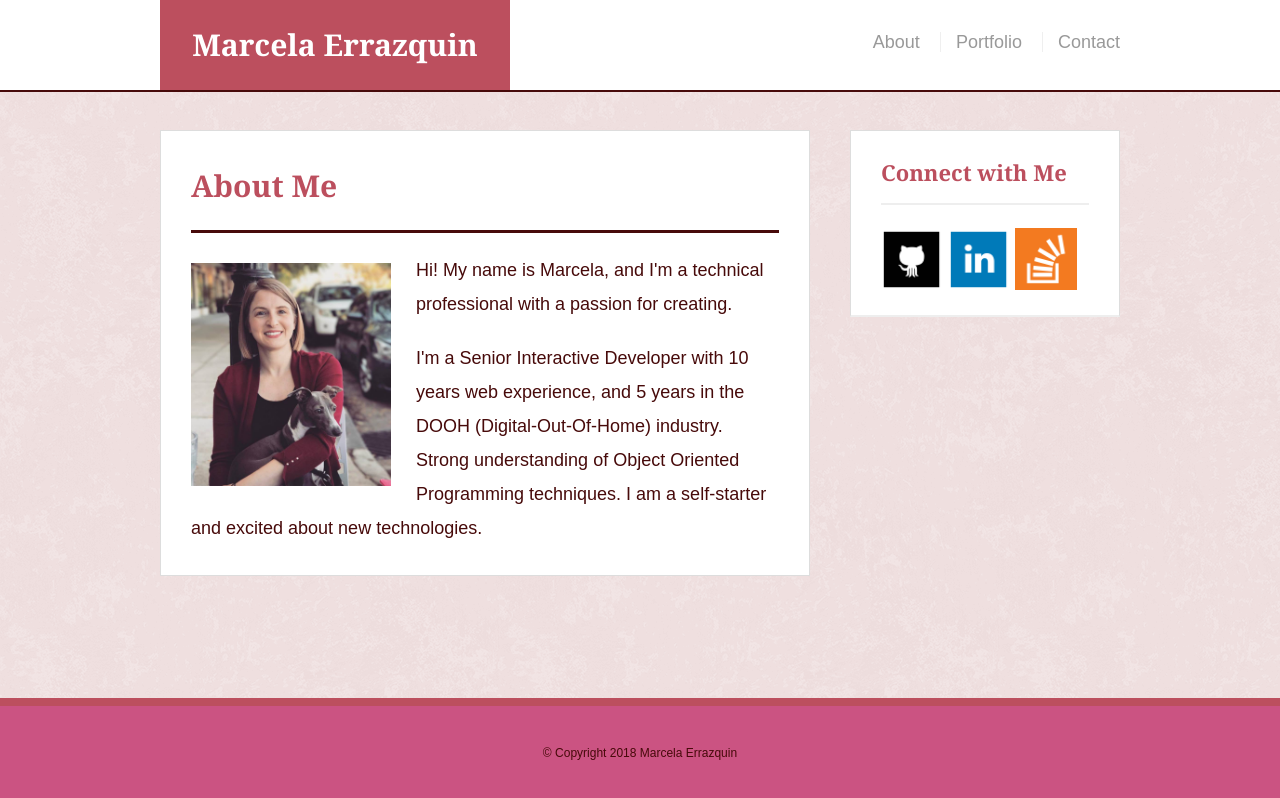
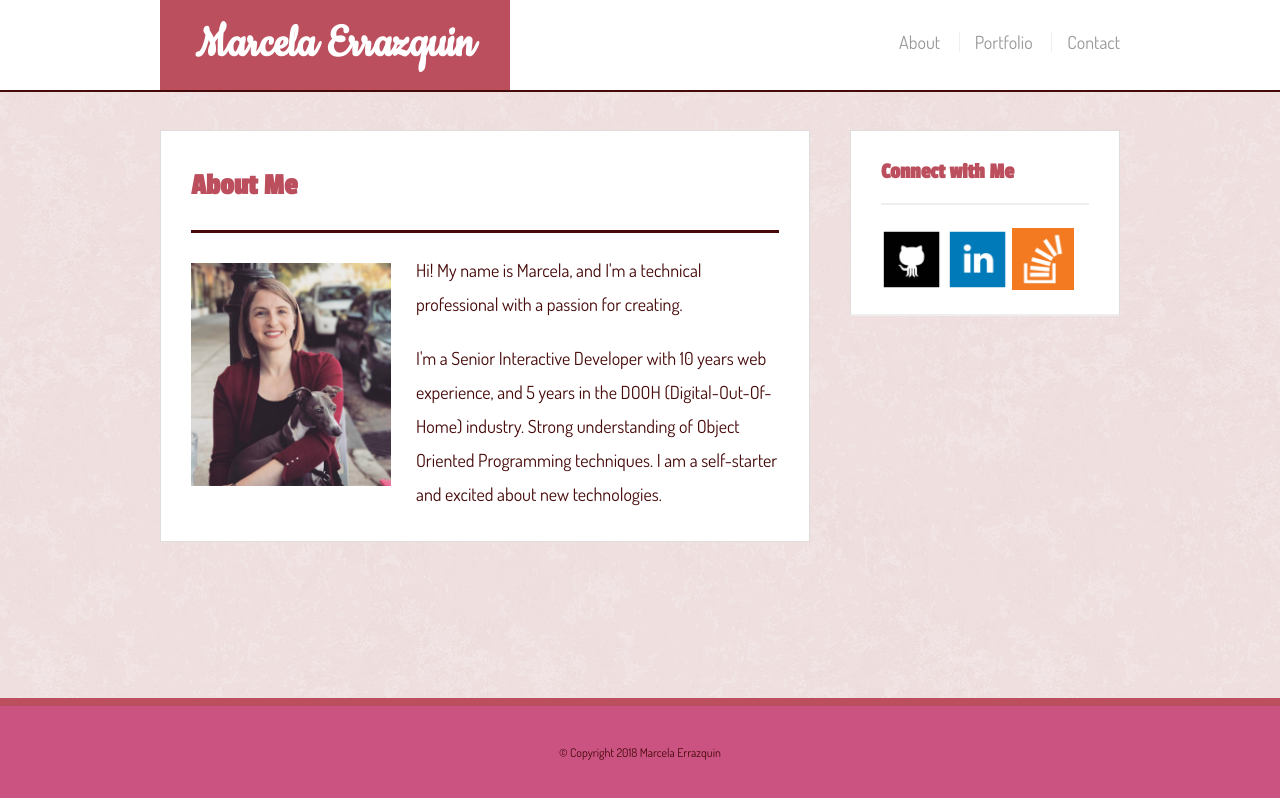
Before and after one commit to merrazquin/Basic_Portfolio, a plain HTML site: page index.html in a window 1280 px wide. Drawn offline with Linux system fonts and the light colour scheme.

Commit message:
Updated fonts using Google Fonts

```diff
--- a/assets/css/style.css
+++ b/assets/css/style.css
@@ -1,3 +1,5 @@
+@import url('https://fonts.googleapis.com/css?family=Cookie|Dosis|Passion+One');
+
 /* make sure border & padding are included in total size when w&h are set */
 * { box-sizing: border-box;}
 
@@ -10,7 +12,7 @@ body {
     background: url('../images/pink_rice.png');
     font-size: 18px;
     line-height: 34px;
-    font-family: 'Arial', 'Helvetica Neue', Helvetica, sans-serif;
+    font-family: 'Dosis','Arial', 'Helvetica Neue', Helvetica, sans-serif;
     color: #470a0a;
 }
 
@@ -30,7 +32,7 @@ p:last-child{
 }
 
 h1, h2, h3 {
-    font-family: 'Georgia', Times, 'Times New Roman', serif;
+    font-family: 'Passion One', 'Georgia', Times, 'Times New Roman', serif;
     font-weight: 700;
     color: #bc4f5e;
 }
@@ -64,10 +66,10 @@ h2, h3 {
     height: 90px;
     float: left;
     text-align: center;
-    font-family: 'Georgia', Times, 'Times New Roman', serif;
+    font-family: 'Cookie', 'Georgia', Times, 'Times New Roman', serif;
     line-height: 90px;
     font-weight: 700;
-    font-size: 30px;
+    font-size: 50px;
     text-decoration: none;
     background: #bc4f5e;
     color: #fff;
```
